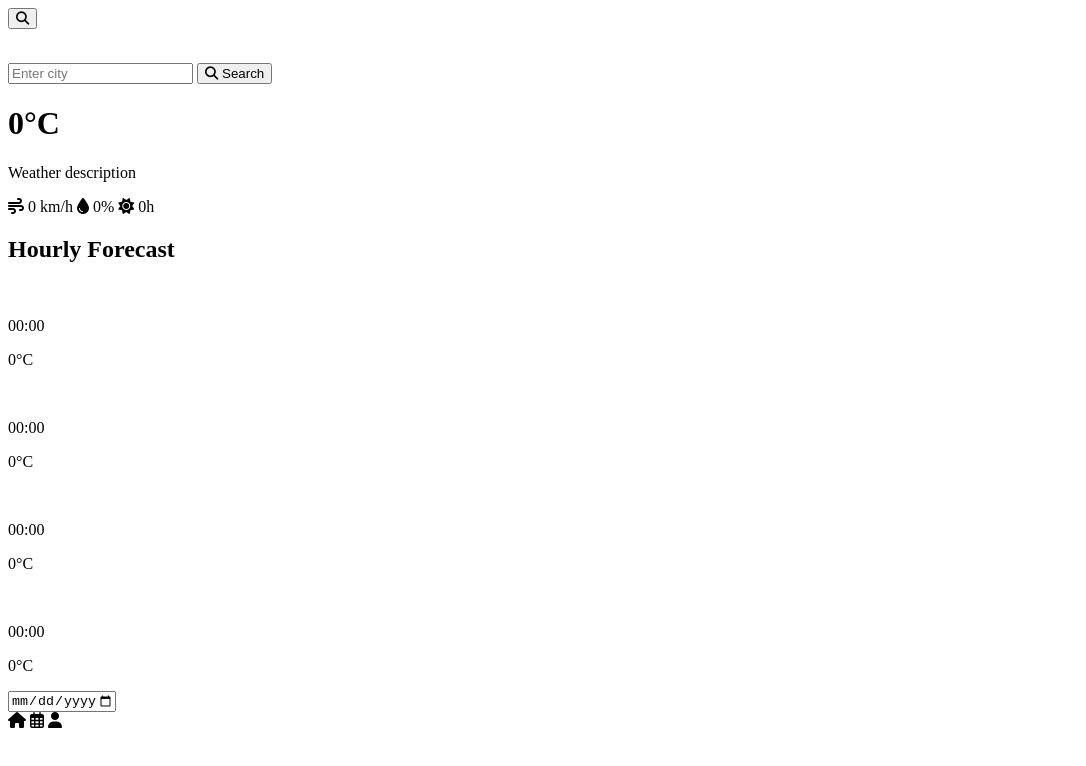
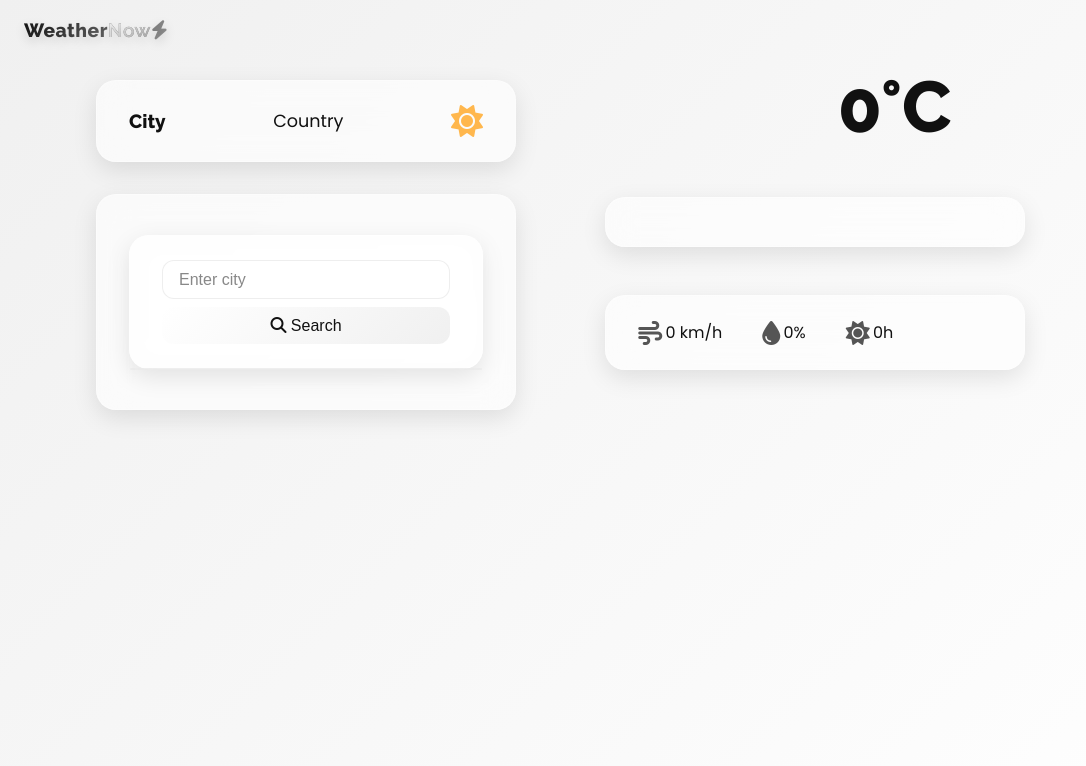
Before and after one commit to thetechsteph/WeatherNow, a plain HTML site: page index.html in a window 1280 px wide. Shown: the whole page, without its empty margins (0-1086 px from the left). Drawn offline with Linux system fonts and the light colour scheme.

Commit message:
CSS & Touching up

```diff
--- /dev/null
+++ b/cities.json
@@ -0,0 +1,88 @@
+[
+  {"city": "Abu Dhabi", "country": "UAE"},
+  {"city": "Accra", "country": "Ghana"},
+  {"city": "Addis Ababa", "country": "Ethiopia"},
+  {"city": "Ahmedabad", "country": "India"},
+  {"city": "Algiers", "country": "Algeria"},
+  {"city": "Amsterdam", "country": "Netherlands"},
+  {"city": "Ankara", "country": "Turkey"},
+  {"city": "Athens", "country": "Greece"},
+  {"city": "Baghdad", "country": "Iraq"},
+  {"city": "Baku", "country": "Azerbaijan"},
+  {"city": "Bangkok", "country": "Thailand"},
+  {"city": "Barcelona", "country": "Spain"},
+  {"city": "Beijing", "country": "China"},
+  {"city": "Belgrade", "country": "Serbia"},
+  {"city": "Berlin", "country": "Germany"},
+  {"city": "Bogotá", "country": "Colombia"},
+  {"city": "Brasília", "country": "Brazil"},
+  {"city": "Brisbane", "country": "Australia"},
+  {"city": "Brussels", "country": "Belgium"},
+  {"city": "Buenos Aires", "country": "Argentina"},
+  {"city": "Cairo", "country": "Egypt"},
+  {"city": "Cape Town", "country": "South Africa"},
+  {"city": "Casablanca", "country": "Morocco"},
+  {"city": "Chicago", "country": "USA"},
+  {"city": "Copenhagen", "country": "Denmark"},
+  {"city": "Dhaka", "country": "Bangladesh"},
+  {"city": "Delhi", "country": "India"},
+  {"city": "Dubai", "country": "UAE"},
+  {"city": "Dublin", "country": "Ireland"},
+  {"city": "Durban", "country": "South Africa"},
+  {"city": "Frankfurt", "country": "Germany"},
+  {"city": "Geneva", "country": "Switzerland"},
+  {"city": "Hanoi", "country": "Vietnam"},
+  {"city": "Helsinki", "country": "Finland"},
+  {"city": "Ho Chi Minh City", "country": "Vietnam"},
+  {"city": "Hong Kong", "country": "China"},
+  {"city": "Houston", "country": "USA"},
+  {"city": "Istanbul", "country": "Turkey"},
+  {"city": "Jakarta", "country": "Indonesia"},
+  {"city": "Johannesburg", "country": "South Africa"},
+  {"city": "Kabul", "country": "Afghanistan"},
+  {"city": "Karachi", "country": "Pakistan"},
+  {"city": "Kathmandu", "country": "Nepal"},
+  {"city": "Kigali", "country": "Rwanda"},
+  {"city": "Kuala Lumpur", "country": "Malaysia"},
+  {"city": "Lagos", "country": "Nigeria"},
+  {"city": "Lahore", "country": "Pakistan"},
+  {"city": "Lima", "country": "Peru"},
+  {"city": "Lisbon", "country": "Portugal"},
+  {"city": "London", "country": "United Kingdom"},
+  {"city": "Los Angeles", "country": "USA"},
+  {"city": "Madrid", "country": "Spain"},
+  {"city": "Manila", "country": "Philippines"},
+  {"city": "Melbourne", "country": "Australia"},
+  {"city": "Mexico City", "country": "Mexico"},
+  {"city": "Miami", "country": "USA"},
+  {"city": "Milan", "country": "Italy"},
+  {"city": "Montreal", "country": "Canada"},
+  {"city": "Moscow", "country": "Russia"},
+  {"city": "Mumbai", "country": "India"},
+  {"city": "Munich", "country": "Germany"},
+  {"city": "Nairobi", "country": "Kenya"},
+  {"city": "New Delhi", "country": "India"},
+  {"city": "New York", "country": "USA"},
+  {"city": "Oslo", "country": "Norway"},
+  {"city": "Paris", "country": "France"},
+  {"city": "Perth", "country": "Australia"},
+  {"city": "Prague", "country": "Czech Republic"},
+  {"city": "Rio de Janeiro", "country": "Brazil"},
+  {"city": "Rome", "country": "Italy"},
+  {"city": "San Francisco", "country": "USA"},
+  {"city": "Santiago", "country": "Chile"},
+  {"city": "São Paulo", "country": "Brazil"},
+  {"city": "Seoul", "country": "South Korea"},
+  {"city": "Shanghai", "country": "China"},
+  {"city": "Singapore", "country": "Singapore"},
+  {"city": "Stockholm", "country": "Sweden"},
+  {"city": "Sydney", "country": "Australia"},
+  {"city": "Taipei", "country": "Taiwan"},
+  {"city": "Tokyo", "country": "Japan"},
+  {"city": "Toronto", "country": "Canada"},
+  {"city": "Vancouver", "country": "Canada"},
+  {"city": "Vienna", "country": "Austria"},
+  {"city": "Warsaw", "country": "Poland"},
+  {"city": "Washington D.C.", "country": "USA"},
+  {"city": "Zurich", "country": "Switzerland"}
+]
--- a/index.html
+++ b/index.html
@@ -4,88 +4,54 @@
 <head>
   <meta charset="UTF-8">
   <meta name="viewport" content="width=device-width, initial-scale=1">
-  <title>Weather App</title>
+  <title>WeatherNow - Weather app</title>
+  <link href="https://fonts.googleapis.com/css2?family=Raleway:wght@400;600;800&display=swap" rel="stylesheet">
+  <link href="https://fonts.googleapis.com/css2?family=Poppins:wght@400;600;700&display=swap" rel="stylesheet">
   <link rel="stylesheet" href="https://cdnjs.cloudflare.com/ajax/libs/font-awesome/6.5.0/css/all.min.css" />
   <link rel="stylesheet" href="style.css">
 </head>
 
 <body>
 
-  <!-- Calendar / Date Picker -->
-  <button id="search">
-    <i class="fas fa-search"></i>
-  </button>
+ <h1 class="app-logo">
+  Weather<span>Now</span><i class="fas fa-bolt"></i>
+</h1>
+<div class="leftside">
+    <header class="location-header">
 
-  <!-- Header: Location and Main Weather -->
-  <header class="location-header">
-    <p class="city"></p> <p class="country"></p>
-    <i class="fas " id="main-weather-icon" style=""></i>
+    <p class="city">City</p>
+    <p class="country">Country</p>
+    <i class="fas fa-sun " id="main-weather-icon" style=""></i>
+
   </header>
 
-<!-- Search Form -->
-<section class="search-section">
-  <form id="weather-form">
-    <input type="text" id="city-input" placeholder="Enter city" required>
-    <button type="submit"><i class="fas fa-search"></i> Search</button>
-  </form>
-</section>
 
+  <section class="search-section">
+    <form id="weather-form">
+      <input type="text" id="city-input" placeholder="Enter city" required>
+      <button type="submit"><i class="fas fa-search"></i> Search</button>
+      <div class="autocomplete-container" id="autocomplete-container"></div>
+    </form>
+
+  </section>
+</div>
   <main>
-    <!-- Temperature -->
+
     <h1 id="main-temperature">0°C</h1>
 
-    <!-- Forecast Summary -->
+
     <article id="forecast-summary">
-      <p id="forecast-text">Weather description</p>
+      <p id="forecast-text"></p>
     </article>
 
-    <!-- Weather Conditions -->
+
     <section class="weather-conditions">
       <span class="wind"><i class="fas fa-wind"></i> <span id="wind-speed">0 km/h</span></span>
       <span class="humidity"><i class="fas fa-tint"></i> <span id="humidity">0%</span></span>
       <span class="sunshine"><i class="fas fa-sun"></i> <span id="sunshine">0h</span></span>
     </section>
 
-    <!-- Hourly Forecasts -->
-    <section class="hourly-forecast-container">
-      <h2>Hourly Forecast</h2>
-
-      <article class="hourly-forecast">
-        <i class="fas" id="hour1-icon"></i>
-        <p class="hour-time" id="hour1-time">00:00</p>
-        <p class="hour-temp" id="hour1-temp">0°C</p>
-      </article>
-
-      <article class="hourly-forecast">
-        <i class="fas" id="hour2-icon"></i>
-        <p class="hour-time" id="hour2-time">00:00</p>
-        <p class="hour-temp" id="hour2-temp">0°C</p>
-      </article>
-
-      <article class="hourly-forecast">
-        <i class="fas" id="hour3-icon"></i>
-        <p class="hour-time" id="hour3-time">00:00</p>
-        <p class="hour-temp" id="hour3-temp">0°C</p>
-      </article>
-
-      <article class="hourly-forecast">
-        <i class="fas" id="hour4-icon"></i>
-        <p class="hour-time" id="hour4-time">00:00</p>
-        <p class="hour-temp" id="hour4-temp">0°C</p>
-      </article>
-
-    </section>
-    <section id="date-picker">
-      <input type="date" id="datePicker">
-    </section>
   </main>
-
-  <!-- Navigation / Footer Icons -->
-  <nav class="bottom-nav">
-    <i class="fas fa-home"></i>
-    <i class="far fa-calendar-alt"></i>
-    <i class="fas fa-user"></i>
-  </nav>
 
   <script src="script.js"></script>
 </body>
--- a/style.css
+++ b/style.css
@@ -0,0 +1,260 @@
+
+* {
+  margin: 0;
+  padding: 0;
+  box-sizing: border-box;
+
+}
+.app-logo {
+  position: absolute;
+  top: 1.2rem;
+  left: 1.5rem;
+  font-family: 'Raleway', sans-serif;
+  font-size: 1.2rem;
+  font-weight: 800;
+  letter-spacing: 0.5px;
+
+  background: linear-gradient(
+    135deg,
+    #111111,
+    #555555,
+    #999999
+  );
+  -webkit-background-clip: text;
+  -webkit-text-fill-color: transparent;
+  text-shadow:
+    0 4px 12px rgba(0, 0, 0, 0.15);
+
+  z-index: 5;
+}
+
+.app-logo span {
+  font-weight: 600;
+  background: linear-gradient(
+    135deg,
+    #f5f5f5,
+    #a8a8a8
+  );
+  -webkit-background-clip: text;
+  -webkit-text-fill-color: transparent;
+}
+
+
+#main-temperature, .city {
+  font-family: 'Raleway', sans-serif;
+  font-weight: 700;
+}
+
+body {
+  min-height: 100vh;
+  max-height: 100vh;
+
+  display: flex;
+  flex-direction: column;
+  align-items: center;
+  justify-content: flex-start;
+  background: linear-gradient(135deg, #f0f0f0, #ffffff);
+  color: #111;
+  padding:3rem 2rem 2rem 2rem;
+  font-family: 'Poppins', sans-serif;
+
+}
+
+
+header, section, article, form {
+  background: rgba(255, 255, 255, 0.6);
+  backdrop-filter: blur(15px);
+  -webkit-backdrop-filter: blur(15px);
+  border-radius: 20px;
+  border: 1px solid rgba(255, 255, 255, 0.3);
+  padding: 1.5rem 2rem;
+  margin: 1rem 0;
+  box-shadow: 0 8px 24px rgba(0, 0, 0, 0.1);
+  width: 100%;
+  max-width: 420px;
+  transition: transform 0.3s, box-shadow 0.3s;
+}
+
+header:hover, section:hover, article:hover, form:hover {
+  transform: translateY(-5px);
+  box-shadow: 0 12px 32px rgba(0, 0, 0, 0.15);
+}
+
+.location-header {
+  display: flex;
+  align-items: center;
+  justify-content: space-between;
+  font-size: 1.2rem;
+}
+
+.country{
+  font-size: 1.1rem;
+}
+
+.location-header i {
+  font-size: 2rem;
+}
+
+.fa-sun{
+  color: #ffb74d;
+}
+
+
+.search-section {
+  width: 100%;
+  position: relative;
+}
+
+#weather-form {
+  display: flex;
+  flex-direction: column;
+  gap: 0.5rem;
+}
+
+#city-input {
+  padding: 0.6rem 1rem;
+  border-radius: 12px;
+  border: 1px solid rgba(200,200,200,0.3);
+  outline: none;
+  background: rgba(255, 255, 255, 0.7);
+  color: #111;
+  font-size: 1rem;
+  transition: background 0.3s, border 0.3s;
+}
+
+#city-input::placeholder {
+  color: rgba(17, 17, 17, 0.5);
+}
+
+#city-input:focus {
+  background: rgba(255, 255, 255, 0.9);
+  border: 1px solid rgba(150,150,150,0.6);
+}
+
+#weather-form button {
+  padding: 0.6rem 1rem;
+  border: none;
+  border-radius: 12px;
+  background: linear-gradient(135deg, #ffffff, #f0f0f0);
+  color: #111;
+  cursor: pointer;
+  font-size: 1rem;
+  transition: background 0.3s, transform 0.2s;
+}
+
+#weather-form button:hover {
+  background: linear-gradient(135deg, #f0f0f0, #ffffff);
+  transform: translateY(-2px);
+}
+
+
+.autocomplete-container {
+  position: absolute;
+  top: 100%;
+  left: 0;
+  width: 100%;
+  background: rgba(255, 255, 255, 0.7);
+  backdrop-filter: blur(10px);
+  border-radius: 12px;
+  overflow: hidden;
+  z-index: 10;
+  border: 1px solid rgba(200,200,200,0.3);
+}
+
+.autocomplete-item {
+  padding: 0.5rem 1rem;
+  cursor: pointer;
+  border-bottom: 1px solid rgba(200,200,200,0.2);
+  transition: background 0.2s;
+}
+
+.autocomplete-item:hover {
+  background: rgba(240,240,240,0.6);
+}
+
+
+#main-temperature {
+  font-size: 3rem;
+  text-align: center;
+  margin: 1rem 0;
+  color: #111;
+}
+
+
+#forecast-summary {
+  text-align: center;
+  font-size: 1.2rem;
+  margin-bottom: 1rem;
+  color: #333;
+}
+
+
+.weather-conditions {
+  display: flex;
+  justify-content: space-between;
+  text-align: center;
+  font-size: 1rem;
+  gap: 1rem;
+}
+
+.weather-conditions span {
+  display: flex;
+  flex-direction: row;
+  align-items: center;
+  gap: 0.2rem;
+}
+
+.weather-conditions i {
+  font-size: 1.5rem;
+  color: #555;
+}
+
+@media (min-width: 1024px) {
+
+  body {
+    align-items: flex-start;
+  }
+
+
+  .leftside,
+  main {
+    max-width: none;
+  }
+
+  body {
+    display: grid;
+    grid-template-columns: 1fr 1.3fr;
+    column-gap: 4rem;
+    padding: 3rem 6rem;
+  }
+  .app-logo {
+    grid-column: 1 / -1;
+    margin-bottom: 3rem;
+  }
+
+
+  .leftside {
+    display: flex;
+    flex-direction: column;
+    gap: 0;
+    position: sticky;
+    top: 4rem;
+  }
+
+
+  main {
+    display: flex;
+    flex-direction: column;
+    gap: 1rem;
+  }
+
+  #main-temperature {
+    font-size: 4.5rem;
+    text-align: center;
+  }
+
+  .weather-conditions {
+    justify-content: flex-start;
+    gap: 2.5rem;
+  }
+}
```
Also changed, not shown: script.js (+45 -43 lines).
